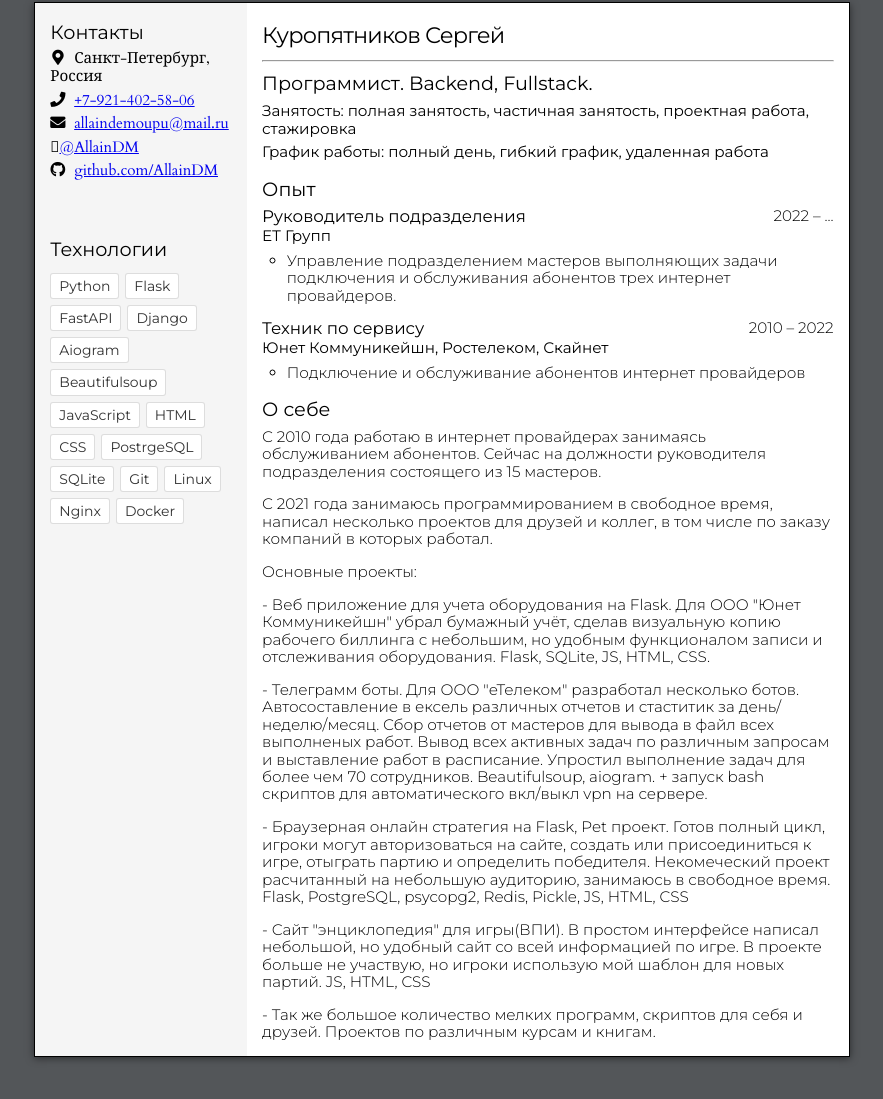
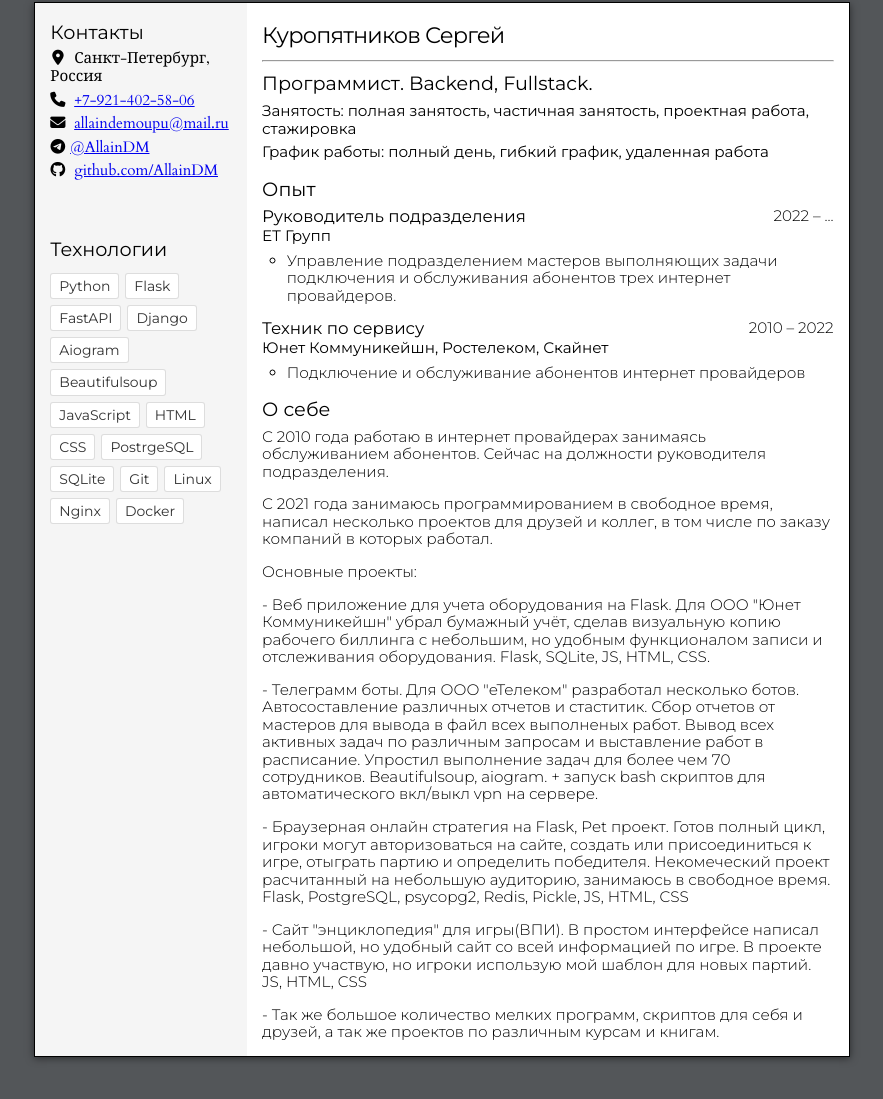
Before and after one commit to AllainDM/cv, a plain HTML site: page index.html in a window 1280 px wide. Shown: the part 55-1154 px from the top of the page, without its empty margins (198-1081 px from the left). Drawn offline with nearby package versions, Linux system fonts and the light colour scheme; a script that the page names is missing.

Commit message:
Мелкие изменения текста.

```diff
--- a/index.html
+++ b/index.html
@@ -8,6 +8,8 @@
         <link rel="stylesheet" type="text/css" href="https://fonts.googleapis.com/css?family=Cardo|Montserrat:300,400,500&amp;subset=latin-ext" crossorigin="anonymous" />
         <link rel="stylesheet" type="text/css" href="https://cdnjs.cloudflare.com/ajax/libs/normalize/8.0.0/normalize.min.css" integrity="sha256-oSrCnRYXvHG31SBifqP2PM1uje7SJUyX0nTwO2RJV54=" crossorigin="anonymous" />
         <link rel="stylesheet" type="text/css" href="https://use.fontawesome.com/releases/v5.1.0/css/all.css" integrity="sha384-lKuwvrZot6UHsBSfcMvOkWwlCMgc0TaWr+30HWe3a4ltaBwTZhyTEggF5tJv8tbt" crossorigin="anonymous" />
+        <link rel="stylesheet" href="path/to/font-awesome/css/font-awesome.min.css">
+
         <!-- Custom Styles -->
         <link rel="stylesheet" type="text/css" href="./paper.css" />
         <link rel="stylesheet" type="text/css" href="./styles.css" />
@@ -34,7 +36,8 @@
                                 <p><i class="fa fa-envelope" title="Email"></i> <a href="mailto:allaindemoupu@mail.ru">allaindemoupu@mail.ru</a></p>
                             </li>
                             <li>
-                                <p><i class="fa-brands fa-telegram"></i><a href="https://t.me/allaindm">@AllainDM</a></p>
+<!--                                <p><i class="fa fa-telegram" aria-hidden="true"></i>                                </p>-->
+                                <p><i class="fa fa-telegram"></i><a href="https://t.me/allaindm">@AllainDM</a></p>
                             </li>
                             <li>
                                 <p><i class="fab fa-github" title="GitHub"></i> <a href="https://github.com/AllainDM">github.com/AllainDM</a></p>
@@ -109,7 +112,7 @@
                             <ol>
                                 <li>
                                     С 2010 года работаю в интернет провайдерах занимаясь обслуживанием абонентов.
-                                    Сейчас на должности руководителя подразделения состоящего из 15 мастеров.
+                                    Сейчас на должности руководителя подразделения.
 
                                 </li>
                                 <li>
@@ -125,7 +128,7 @@
                                 </li>
                                 <li>
                                     - Телеграмм боты. Для ООО "еТелеком" разработал несколько ботов.
-                                    Автосоставление в ексель различных отчетов и стаститик за день/неделю/месяц.
+                                    Автосоставление различных отчетов и стаститик.
                                     Сбор отчетов от мастеров для вывода в файл всех выполненых работ.
                                     Вывод всех активных задач по различным запросам и выставление работ в расписание.
                                     Упростил выполнение задач для более чем 70 сотрудников.
@@ -139,10 +142,10 @@
                                 </li>
                                 <li>
                                     - Сайт "энциклопедия" для игры(ВПИ). В простом интерфейсе написал небольшой, но удобный сайт со всей информацией по игре.
-                                    В проекте больше не участвую, но игроки использую мой шаблон для новых партий. JS, HTML, CSS
-                                    <a href="https://allaindm.github.io/dipaeu/maps.html"></a>
+                                    В проекте давно участвую, но игроки использую мой шаблон для новых партий. JS, HTML, CSS
+
                                 </li>
-                                <li>- Так же большое количество мелких программ, скриптов для себя и друзей. Проектов по различным курсам и книгам.</li>
+                                <li>- Так же большое количество мелких программ, скриптов для себя и друзей, а так же проектов по различным курсам и книгам.</li>
 
                             </ol>
                         </section>
```
